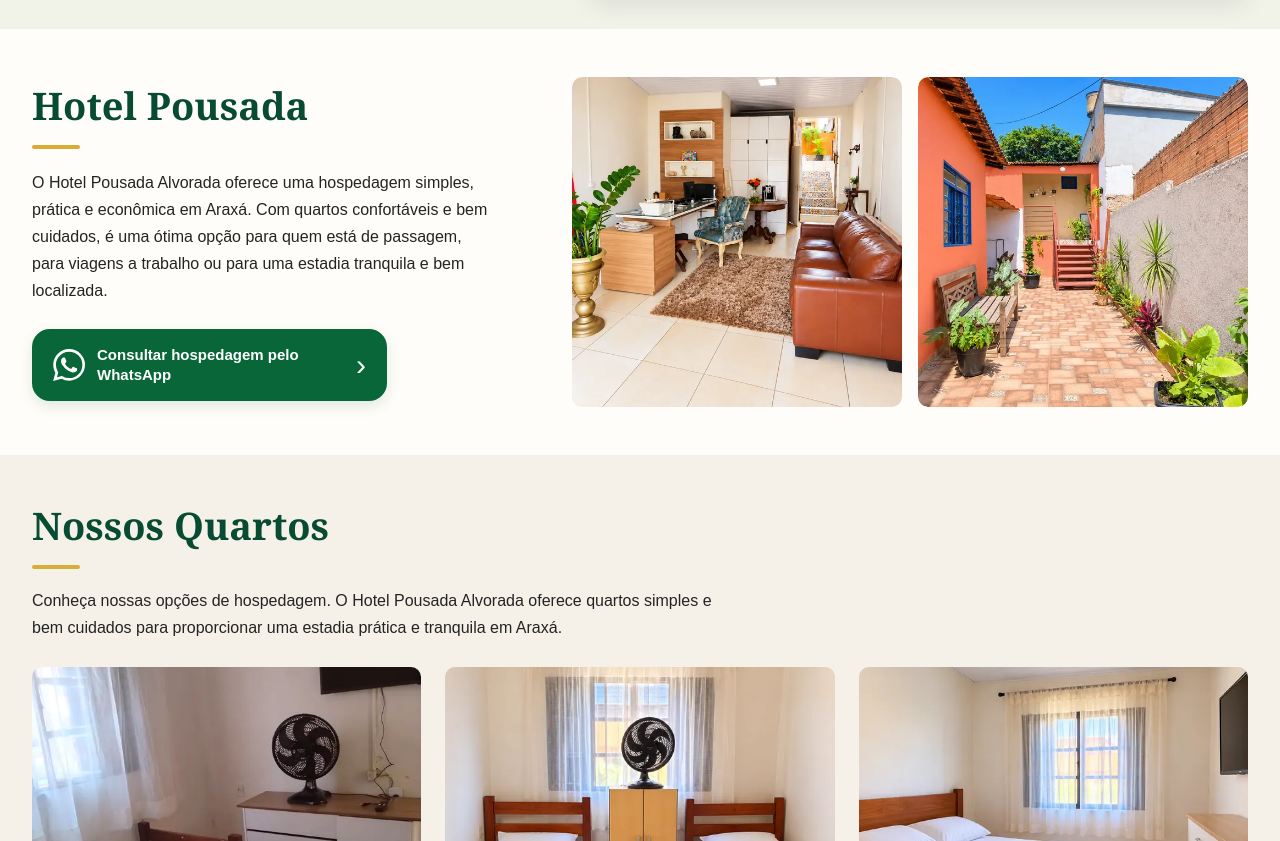
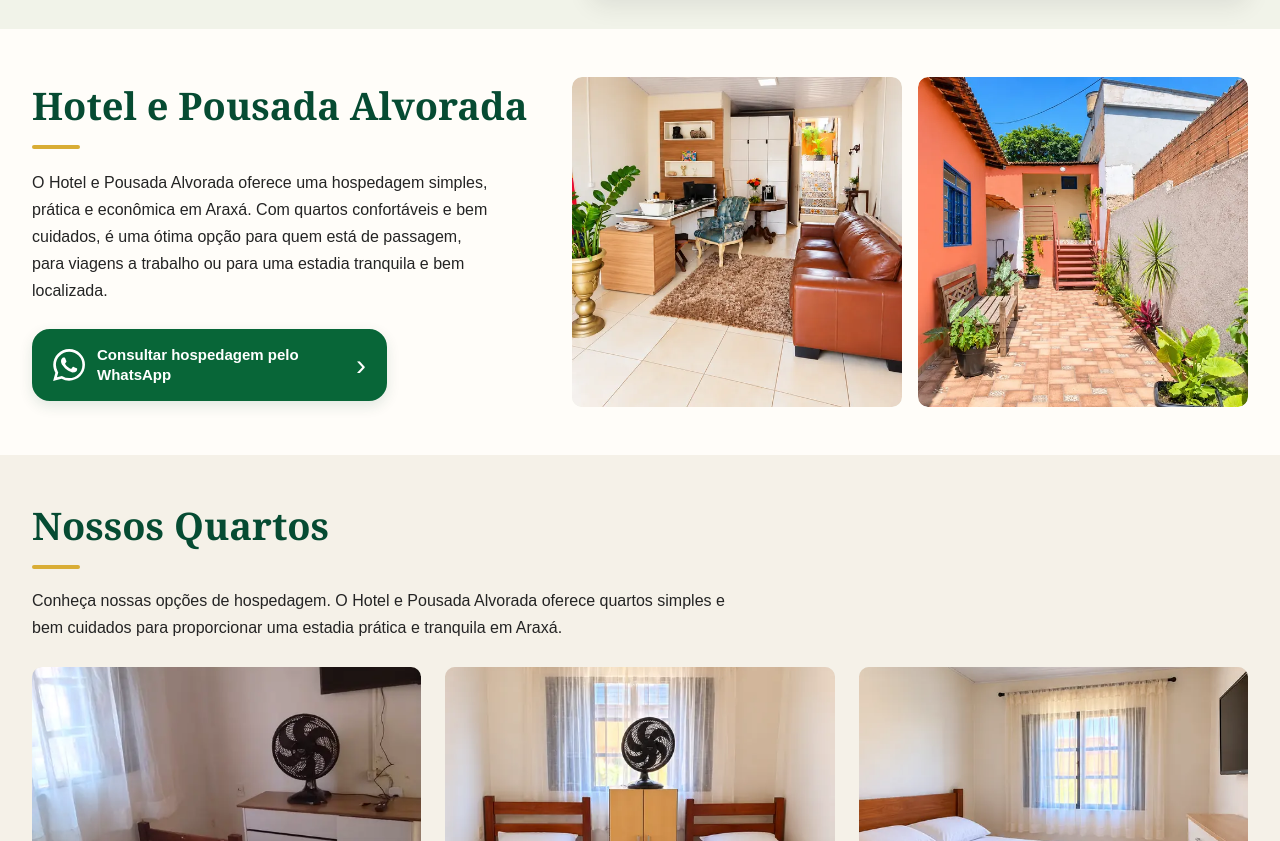
Before and after one commit to analimar-dev/pousada-alvorada, a plain HTML site: page index.html in a window 1280 px wide. Shown: the part 595-1436 px from the top of the page. Drawn offline with Linux system fonts and the light colour scheme.

Commit message:
pente fino texros

```diff
--- a/index.html
+++ b/index.html
@@ -224,13 +224,13 @@
                     <div class="sobre__conteudo">
 
                         <h2 class="sobre__titulo" id="sobre-titulo">
-                            Hotel Pousada
+                            Hotel e Pousada Alvorada
                         </h2>
 
                         <span class="sobre__detalhe" aria-hidden="true"></span>
 
                         <p class="sobre__descricao">
-                            O Hotel Pousada Alvorada oferece uma hospedagem
+                            O Hotel e Pousada Alvorada oferece uma hospedagem
                             simples, prática e econômica em Araxá.
                             Com quartos confortáveis e bem cuidados,
                             é uma ótima opção para quem está de passagem,
@@ -317,7 +317,7 @@
 
                         <p class="quartos__descricao">
                             Conheça nossas opções de hospedagem.
-                            O Hotel Pousada Alvorada oferece quartos
+                            O Hotel e Pousada Alvorada oferece quartos
                             simples e bem cuidados para proporcionar
                             uma estadia prática e tranquila em Araxá.
                         </p>
```
